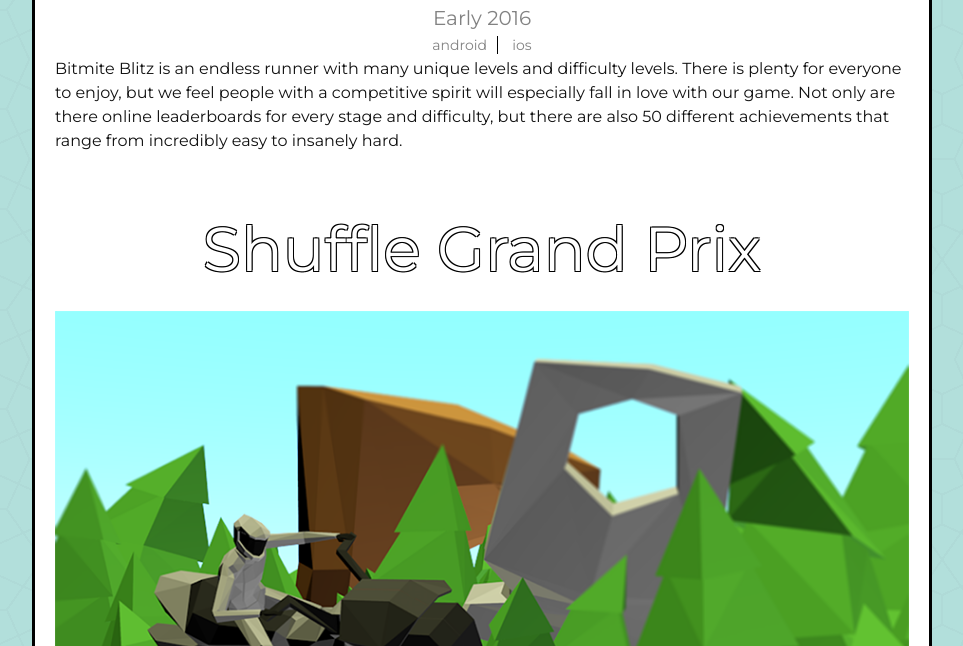
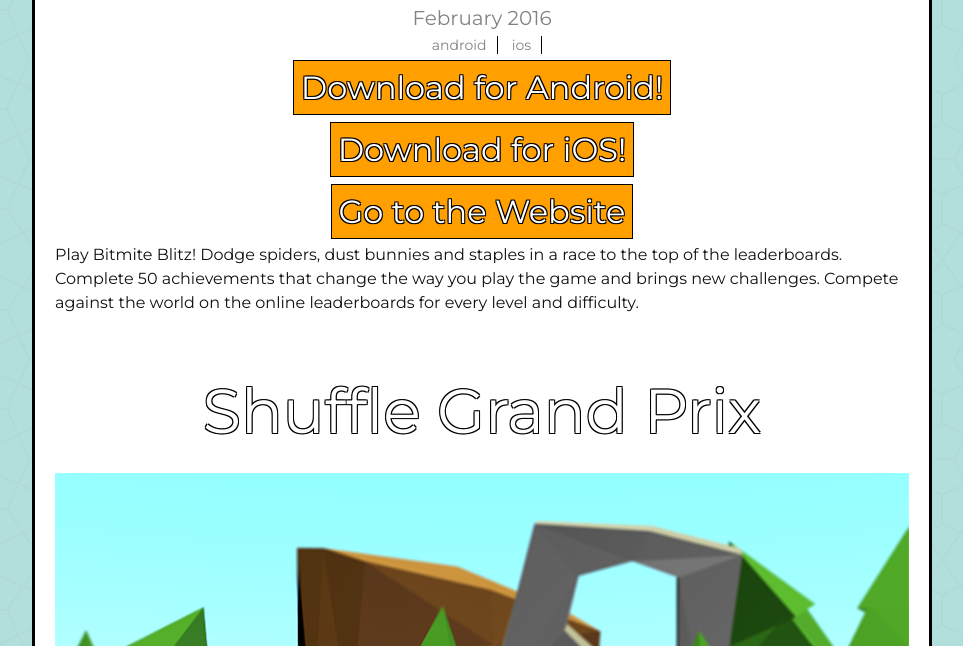
Before and after one commit to coinflipgamesllc/coinflipgamesllc.github.io, a Jekyll site: the page built from games.html, in a window 1280 px wide and 900 px high, scrolled down 687 px, cut to the strip 254-900 px from the top of the window. Shown: the whole strip, without its empty margins (158-1121 px from the left). Built offline with Jekyll 4.4.1, drawn with Linux system fonts in a browser that asks for light colours; nearby versions of some CDN libraries; Markdown is read by kramdown in place of the engine named in the settings; some of the changed text lies outside the part shown.

Commit message:
Update Bitmite Blitz description and links

```diff
--- a/_config.yml
+++ b/_config.yml
@@ -52,10 +52,10 @@ games:
     logo: /assets/img/games/bitmite-blitz-logo.png
     video: /assets/img/games/bitmite-blitz.mp4
     static: /assets/img/games/bitmite-blitz.png
-    description: "Bitmite Blitz is an endless runner with many unique levels and difficulty levels. There is plenty for everyone to enjoy, but we feel people with a competitive spirit will especially fall in love with our game. Not only are there online leaderboards for every stage and difficulty, but there are also 50 different achievements that range from incredibly easy to insanely hard."
-    release-date: Early 2016
+    description: "Play Bitmite Blitz! Dodge spiders, dust bunnies and staples in a race to the top of the leaderboards. Complete 50 achievements that change the way you play the game and brings new challenges. Compete against the world on the online leaderboards for every level and difficulty."
+    release-date: February 2016
     platforms: [android, ios]
-    links: []
+    links: ['<a href="https://play.google.com/store/apps/details?id=com.CoinFlipGamesLLC.BitmiteBlitz">Download for Android!</a>', '<a href="https://itunes.apple.com/us/app/bitmite-blitz/id1057575330?mt=8">Download for iOS!</a>', '<a href="http://bitmiteblitz.coinflipgames.co">Go to the Website</a>']
   - name: Shuffle Grand Prix
     logo:
     video:
@@ -69,7 +69,7 @@ games:
     video:
     static: /assets/img/games/top-snake.png
     description: "Top Snake is an arcade battle game. Race against the clock to beat your enemies. Eat or be eaten!"
-    release-date: December 6, 2013
+    release-date: December 2013
     platforms: [windows, osx, linux]
     links: ['<a href="http://www.desura.com/games/top-snake">Download on Desura!</a>']
 
```
